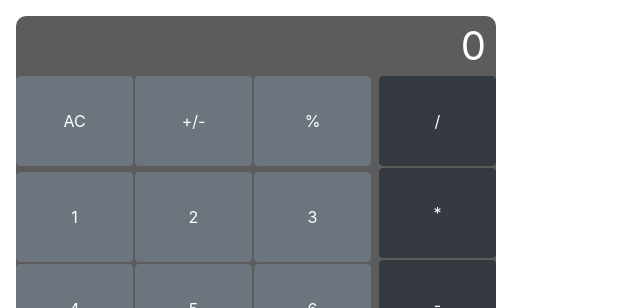
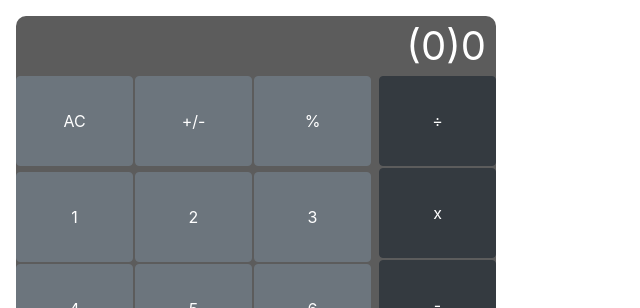
Before and after one commit to TemesgenA/calculator-web-app, a React (Create React App) app: page / in a window 1280 px wide. Shown: the top 308 px of the page, without its empty margins (0-640 px from the left). Built offline with nearby package versions, Linux system fonts and the light colour scheme.

Commit message:
import calculator and operator modules

```diff
--- a/src/components/Calculator.jsx
+++ b/src/components/Calculator.jsx
@@ -1,4 +1,6 @@
 import React, { Component } from 'react';
+// import calculate from '../logic/calculate';
+// import operate from '../logic/operate';
 
 // eslint-disable-next-line react/prefer-stateless-function
 class Calculator extends Component {
@@ -7,7 +9,8 @@ class Calculator extends Component {
       <div className="calculator">
         {/* Display screen */}
         <div className="display">
-          <span>0</span>
+          <span>(0)</span>
+          0
         </div>
         <div className="keypad">
           {/* Non-operator keys : keys beside the arithmetic operation keys */}
@@ -62,10 +65,10 @@ class Calculator extends Component {
           {/* Arithmetic operation keys */}
           <div className="operators">
             <button type="button" className="btn btn-dark btn-xlg">
-              /
+              ÷
             </button>
             <button type="button" className="btn btn-dark btn-xlg">
-              *
+              x
             </button>
             <button type="button" className="btn btn-dark btn-xlg">
               -
```
